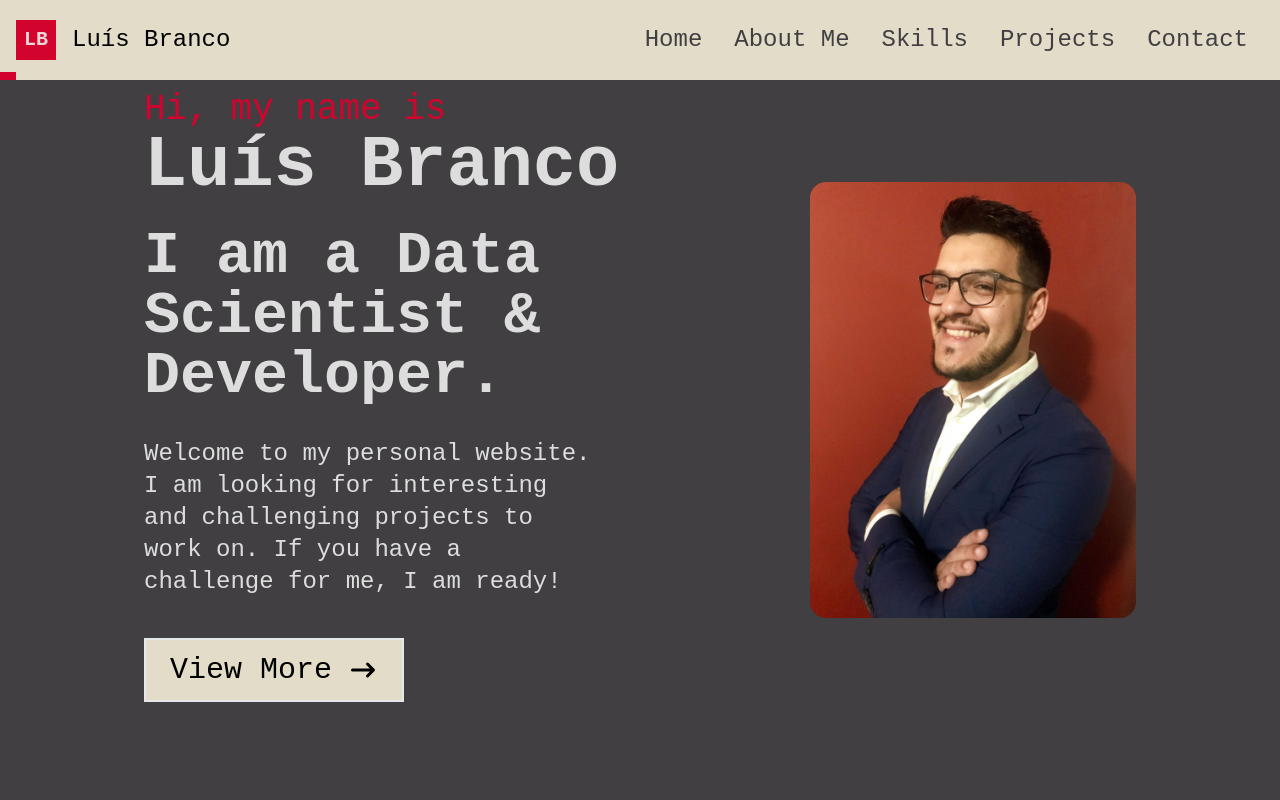
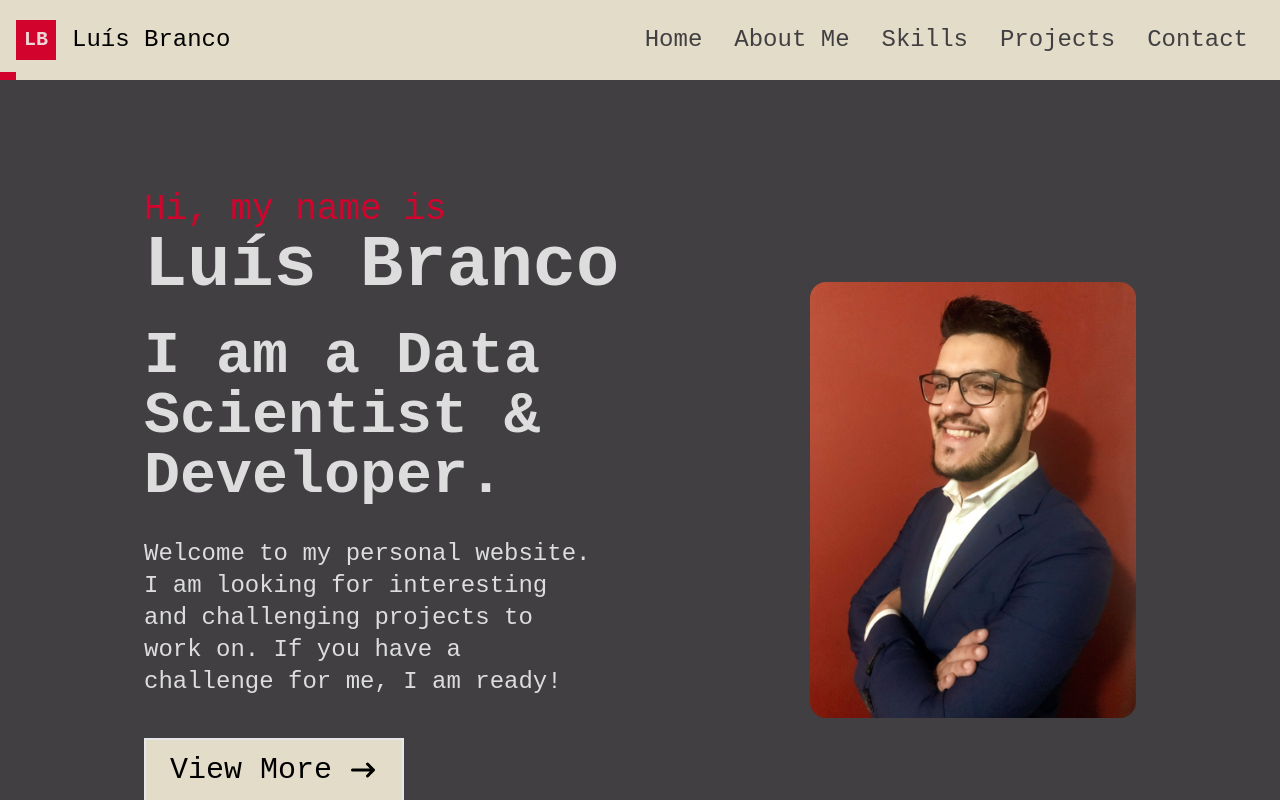
Before and after one commit to luisjbranco/personal_website_production, a Next.js app: page / in a window 1280 px wide. Shown: the top 800 px of the page. Built offline with nearby package versions, Linux system fonts and the light colour scheme.

Commit message:
Added padding top to Home to not display behind nav bar

```diff
--- a/src/components/Home.tsx
+++ b/src/components/Home.tsx
@@ -6,7 +6,7 @@ const Home = () => {
   return (
     <div
       id="home"
-      className="w-full md:h-screen sm:h-[200vh] bg-[#413F42] text-[#DDDDDD]"
+      className="pt-[200px] w-full md:h-screen sm:h-auto bg-[#413F42] text-[#DDDDDD]"
     >
       {/* Intro Text and button */}
       <div className="max-w-screen-lg mx-auto px-4 flex flex-col justify-center items-center h-full md:flex-row">
```
